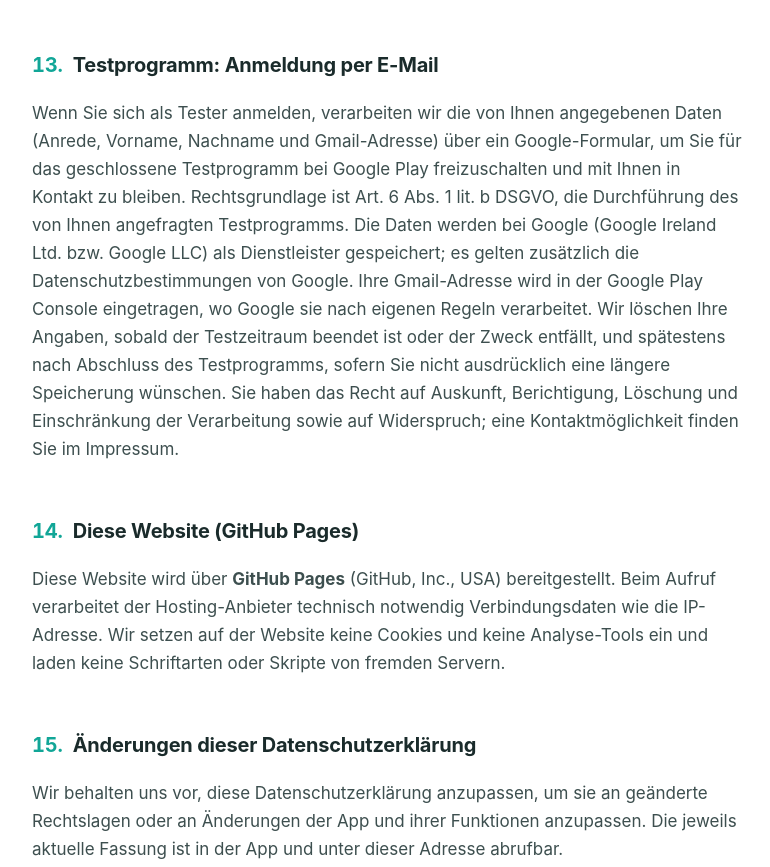
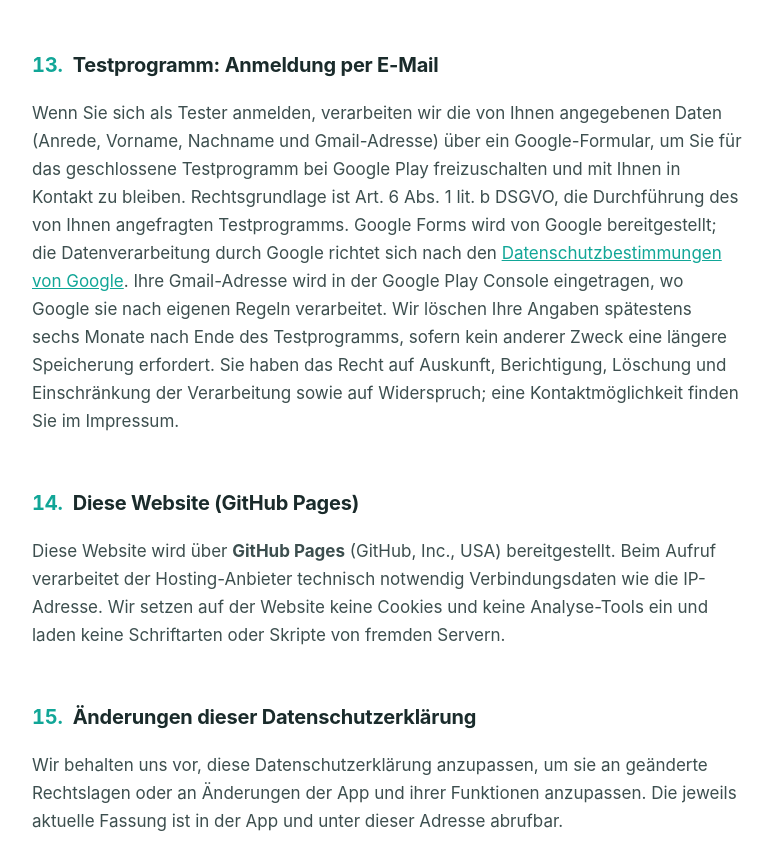
Before and after one commit to 1klukau/klugkauf-legal, a plain HTML site: page index.html in a window 1280 px wide. Shown: the part 4770-5637 px from the top of the page, without its empty margins (252-1022 px from the left). Drawn offline with Linux system fonts and the light colour scheme.

Commit message:
Datenschutz: Löschfrist 6 Monate und Verweis auf Google-Datenschutz
Co-Authored-By: Claude Haiku 5.5 <noreply@anthropic.com>
Claude-Session: https://claude.ai/code/session_01Xm6R6b3Kew1WNh9RwVNdpb

```diff
--- a/index.html
+++ b/index.html
@@ -198,7 +198,7 @@
   </div>
 
   <h2><span class="num">13.</span>Testprogramm: Anmeldung per E-Mail</h2>
-  <p>Wenn Sie sich als Tester anmelden, verarbeiten wir die von Ihnen angegebenen Daten (Anrede, Vorname, Nachname und Gmail-Adresse) über ein Google-Formular, um Sie für das geschlossene Testprogramm bei Google Play freizuschalten und mit Ihnen in Kontakt zu bleiben. Rechtsgrundlage ist Art. 6 Abs. 1 lit. b DSGVO, die Durchführung des von Ihnen angefragten Testprogramms. Die Daten werden bei Google (Google Ireland Ltd. bzw. Google LLC) als Dienstleister gespeichert; es gelten zusätzlich die Datenschutzbestimmungen von Google. Ihre Gmail-Adresse wird in der Google Play Console eingetragen, wo Google sie nach eigenen Regeln verarbeitet. Wir löschen Ihre Angaben, sobald der Testzeitraum beendet ist oder der Zweck entfällt, und spätestens nach Abschluss des Testprogramms, sofern Sie nicht ausdrücklich eine längere Speicherung wünschen. Sie haben das Recht auf Auskunft, Berichtigung, Löschung und Einschränkung der Verarbeitung sowie auf Widerspruch; eine Kontaktmöglichkeit finden Sie im Impressum.</p>
+  <p>Wenn Sie sich als Tester anmelden, verarbeiten wir die von Ihnen angegebenen Daten (Anrede, Vorname, Nachname und Gmail-Adresse) über ein Google-Formular, um Sie für das geschlossene Testprogramm bei Google Play freizuschalten und mit Ihnen in Kontakt zu bleiben. Rechtsgrundlage ist Art. 6 Abs. 1 lit. b DSGVO, die Durchführung des von Ihnen angefragten Testprogramms. Google Forms wird von Google bereitgestellt; die Datenverarbeitung durch Google richtet sich nach den <a href="https://policies.google.com/privacy?hl=de" target="_blank" rel="noopener">Datenschutzbestimmungen von Google</a>. Ihre Gmail-Adresse wird in der Google Play Console eingetragen, wo Google sie nach eigenen Regeln verarbeitet. Wir löschen Ihre Angaben spätestens sechs Monate nach Ende des Testprogramms, sofern kein anderer Zweck eine längere Speicherung erfordert. Sie haben das Recht auf Auskunft, Berichtigung, Löschung und Einschränkung der Verarbeitung sowie auf Widerspruch; eine Kontaktmöglichkeit finden Sie im Impressum.</p>
 
   <h2><span class="num">14.</span>Diese Website (GitHub Pages)</h2>
   <p>Diese Website wird über <strong>GitHub Pages</strong> (GitHub, Inc., USA) bereitgestellt. Beim Aufruf verarbeitet der Hosting-Anbieter technisch notwendig Verbindungsdaten wie die IP-Adresse. Wir setzen auf der Website keine Cookies und keine Analyse-Tools ein und laden keine Schriftarten oder Skripte von fremden Servern.</p>
```
